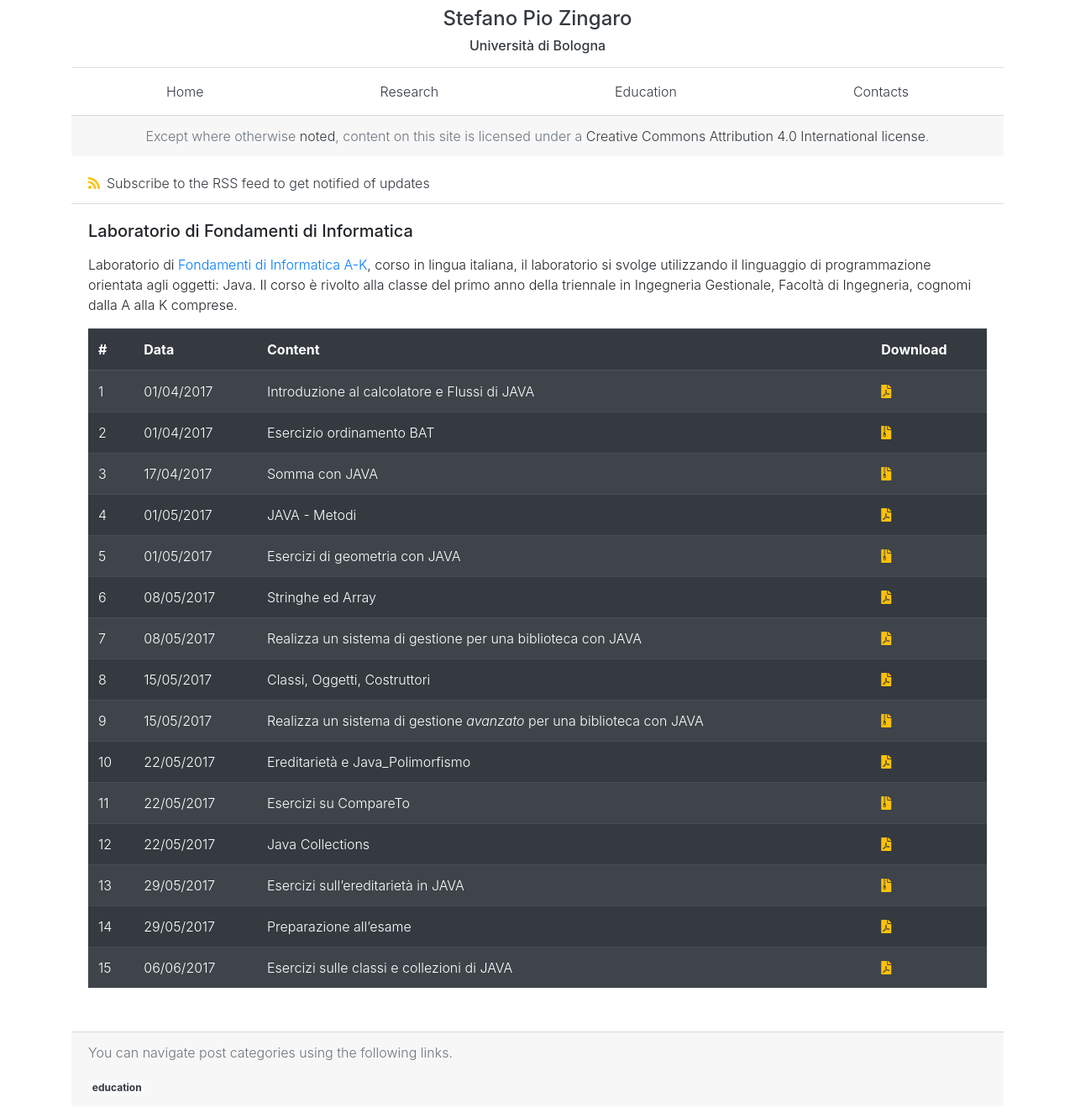
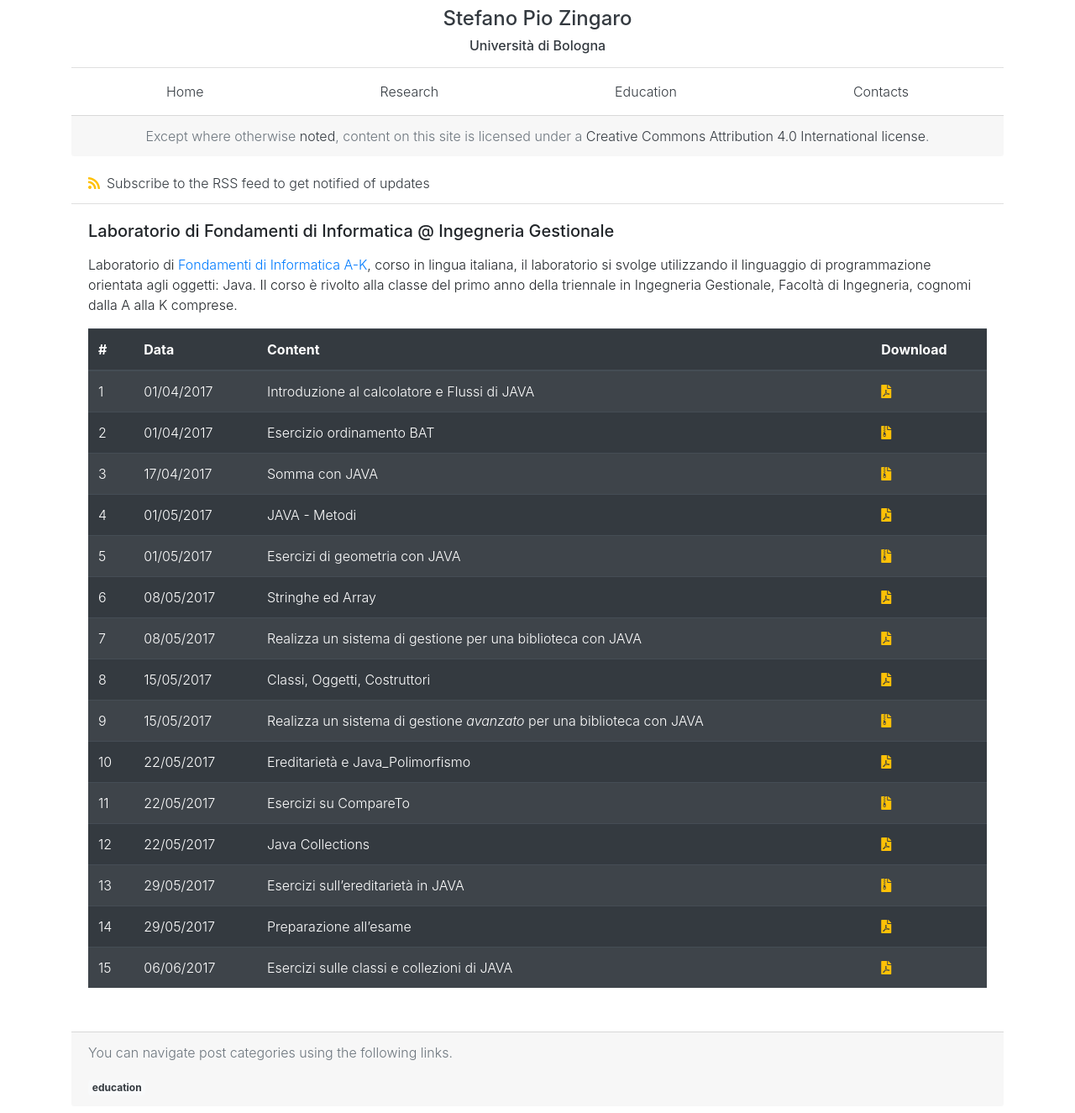
Before and after one commit to saltgz/saltgz.github.io, a Jekyll site: the page built from _posts/2017-04-01-info-eng.md, in a window 1280 px wide. Shown: the whole page at 84% size. Built offline with Jekyll 4.4.1, drawn with Linux system fonts in a browser that asks for light colours; nearby versions of some CDN libraries.

Commit message:
inf eng lecture fixing title

```diff
--- a/_posts/2017-04-01-info-eng.md
+++ b/_posts/2017-04-01-info-eng.md
@@ -1,5 +1,5 @@
 ---
-title: Laboratorio di Fondamenti di Informatica
+title: Laboratorio di Fondamenti di Informatica @ Ingegneria Gestionale
 categories: education
 ---
 
@@ -9,20 +9,20 @@ laboratorio si svolge utilizzando il linguaggio di programmazione orientata agli
 oggetti: Java. Il corso è rivolto alla classe del primo anno della triennale in
 Ingegneria Gestionale, Facoltà di Ingegneria, cognomi dalla A alla K comprese.
 
-|#|Data|Content|Download|
-|---|---|---|---|
-|1|01/04/2017|Introduzione al calcolatore e Flussi di JAVA|[<i class="fas fa-file-pdf" aria-hidden="true"></i>]({{ "/assets/teaching/slides/java/001-Introduzione_Calcolatore_Java.pdf" | prepend: site.baseurl }})|
-|2|01/04/2017|Esercizio ordinamento BAT|[<i class="fas fa-file-archive"></i>]({{ "/assets/teaching/esercizi/java/001-Order_bat.zip" | prepend: site.baseurl }})|
-|3|17/04/2017|Somma con JAVA|[<i class="fas fa-file-archive"></i>]({{ "/assets/teaching/esercizi/java/002-Sum.zip" | prepend: site.baseurl }})|
-|4|01/05/2017|JAVA - Metodi|[<i class="fas fa-file-pdf" aria-hidden="true"></i>]({{ "/assets/teaching/slides/java/002-Java_Methods.pdf" | prepend: site.baseurl }})|
-|5|01/05/2017|Esercizi di geometria con JAVA|[<i class="fas fa-file-archive"></i>]({{ "/assets/teaching/esercizi/java/003-Geometry.zip" | prepend: site.baseurl }})|
-|6|08/05/2017|Stringhe ed Array|[<i class="fas fa-file-pdf" aria-hidden="true"></i>]({{ "/assets/teaching/slides/java/003-Java_Strings.pdf" | prepend: site.baseurl }})|
-|7|08/05/2017|Realizza un sistema di gestione per una biblioteca con JAVA|[<i class="fas fa-file-pdf" aria-hidden="true"></i>]({{ "/assets/teaching/esercizi/java/004-Simple_Library.zip" | prepend: site.baseurl }})|
-|8|15/05/2017|Classi, Oggetti, Costruttori|[<i class="fas fa-file-pdf" aria-hidden="true"></i>]({{ "/assets/teaching/slides/java/004-Java_Class.pdf" | prepend: site.baseurl }})|
-|9|15/05/2017|Realizza un sistema di gestione *avanzato* per una biblioteca con JAVA|[<i class="fas fa-file-archive"></i>]({{ "/assets/teaching/esercizi/java/005-Advanced_Library.zip" | prepend: site.baseurl }})|
-|10|22/05/2017|Ereditarietà e Java_Polimorfismo|[<i class="fas fa-file-pdf" aria-hidden="true"></i>]({{ "/assets/teaching/slides/java/005-Java_Polimorfismo.pdf" | prepend: site.baseurl }})|
-|11|22/05/2017|Esercizi su CompareTo|[<i class="fas fa-file-archive"></i>]({{ "/assets/teaching/esercizi/java/006-CompareTo.zip" | prepend: site.baseurl }})|
-|12|22/05/2017|Java Collections|[<i class="fas fa-file-pdf" aria-hidden="true"></i>]({{ "/assets/teaching/slides/java/006-Java_Collections.pdf" | prepend: site.baseurl }})|
-|13|29/05/2017|Esercizi sull'ereditarietà in JAVA|[<i class="fas fa-file-archive"></i>]({{ "/assets/teaching/esercizi/java/007-Ereditarieta.zip" | prepend: site.baseurl }})|
-|14|29/05/2017|Preparazione all’esame|[<i class="fas fa-file-pdf" aria-hidden="true"></i>]({{ "/assets/teaching/slides/java/007-Esercizi_Esame.pdf" | prepend: site.baseurl }})|
-|15|06/06/2017|Esercizi sulle classi e collezioni di JAVA|[<i class="fas fa-file-pdf" aria-hidden="true"></i>]({{ "/assets/teaching/esercizi/java/008-Class_Collections.zip" | prepend: site.baseurl }})|
+| #   | Data       | Content                                                                | Download                                                                                                                     |
+| --- | ---------- | ---------------------------------------------------------------------- | ---------------------------------------------------------------------------------------------------------------------------- |
+| 1   | 01/04/2017 | Introduzione al calcolatore e Flussi di JAVA                           | [<i class="fas fa-file-pdf" aria-hidden="true"></i>]({{ "/assets/teaching/slides/java/001-Introduzione_Calcolatore_Java.pdf" | prepend: site.baseurl }}) |
+| 2   | 01/04/2017 | Esercizio ordinamento BAT                                              | [<i class="fas fa-file-archive"></i>]({{ "/assets/teaching/esercizi/java/001-Order_bat.zip"                                  | prepend: site.baseurl }}) |
+| 3   | 17/04/2017 | Somma con JAVA                                                         | [<i class="fas fa-file-archive"></i>]({{ "/assets/teaching/esercizi/java/002-Sum.zip"                                        | prepend: site.baseurl }}) |
+| 4   | 01/05/2017 | JAVA - Metodi                                                          | [<i class="fas fa-file-pdf" aria-hidden="true"></i>]({{ "/assets/teaching/slides/java/002-Java_Methods.pdf"                  | prepend: site.baseurl }}) |
+| 5   | 01/05/2017 | Esercizi di geometria con JAVA                                         | [<i class="fas fa-file-archive"></i>]({{ "/assets/teaching/esercizi/java/003-Geometry.zip"                                   | prepend: site.baseurl }}) |
+| 6   | 08/05/2017 | Stringhe ed Array                                                      | [<i class="fas fa-file-pdf" aria-hidden="true"></i>]({{ "/assets/teaching/slides/java/003-Java_Strings.pdf"                  | prepend: site.baseurl }}) |
+| 7   | 08/05/2017 | Realizza un sistema di gestione per una biblioteca con JAVA            | [<i class="fas fa-file-pdf" aria-hidden="true"></i>]({{ "/assets/teaching/esercizi/java/004-Simple_Library.zip"              | prepend: site.baseurl }}) |
+| 8   | 15/05/2017 | Classi, Oggetti, Costruttori                                           | [<i class="fas fa-file-pdf" aria-hidden="true"></i>]({{ "/assets/teaching/slides/java/004-Java_Class.pdf"                    | prepend: site.baseurl }}) |
+| 9   | 15/05/2017 | Realizza un sistema di gestione _avanzato_ per una biblioteca con JAVA | [<i class="fas fa-file-archive"></i>]({{ "/assets/teaching/esercizi/java/005-Advanced_Library.zip"                           | prepend: site.baseurl }}) |
+| 10  | 22/05/2017 | Ereditarietà e Java_Polimorfismo                                       | [<i class="fas fa-file-pdf" aria-hidden="true"></i>]({{ "/assets/teaching/slides/java/005-Java_Polimorfismo.pdf"             | prepend: site.baseurl }}) |
+| 11  | 22/05/2017 | Esercizi su CompareTo                                                  | [<i class="fas fa-file-archive"></i>]({{ "/assets/teaching/esercizi/java/006-CompareTo.zip"                                  | prepend: site.baseurl }}) |
+| 12  | 22/05/2017 | Java Collections                                                       | [<i class="fas fa-file-pdf" aria-hidden="true"></i>]({{ "/assets/teaching/slides/java/006-Java_Collections.pdf"              | prepend: site.baseurl }}) |
+| 13  | 29/05/2017 | Esercizi sull'ereditarietà in JAVA                                     | [<i class="fas fa-file-archive"></i>]({{ "/assets/teaching/esercizi/java/007-Ereditarieta.zip"                               | prepend: site.baseurl }}) |
+| 14  | 29/05/2017 | Preparazione all’esame                                                 | [<i class="fas fa-file-pdf" aria-hidden="true"></i>]({{ "/assets/teaching/slides/java/007-Esercizi_Esame.pdf"                | prepend: site.baseurl }}) |
+| 15  | 06/06/2017 | Esercizi sulle classi e collezioni di JAVA                             | [<i class="fas fa-file-pdf" aria-hidden="true"></i>]({{ "/assets/teaching/esercizi/java/008-Class_Collections.zip"           | prepend: site.baseurl }}) |
```
